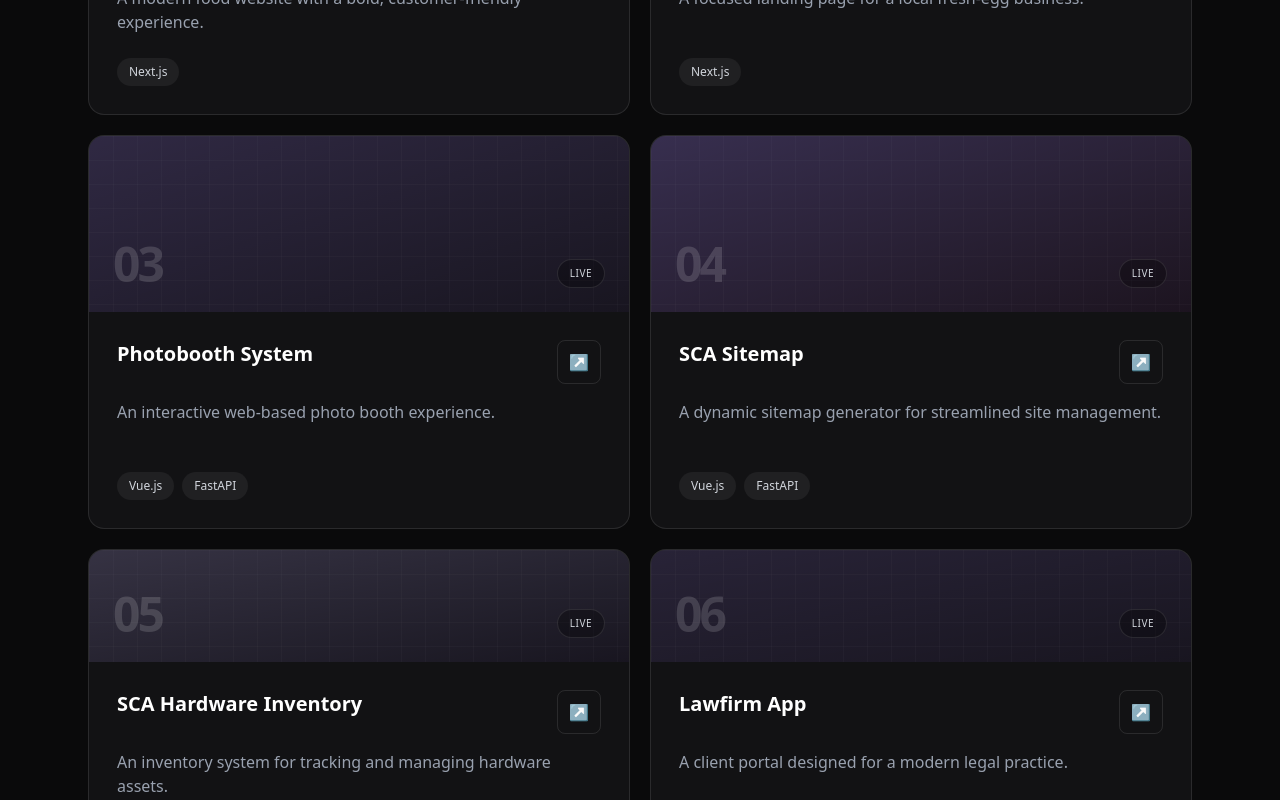
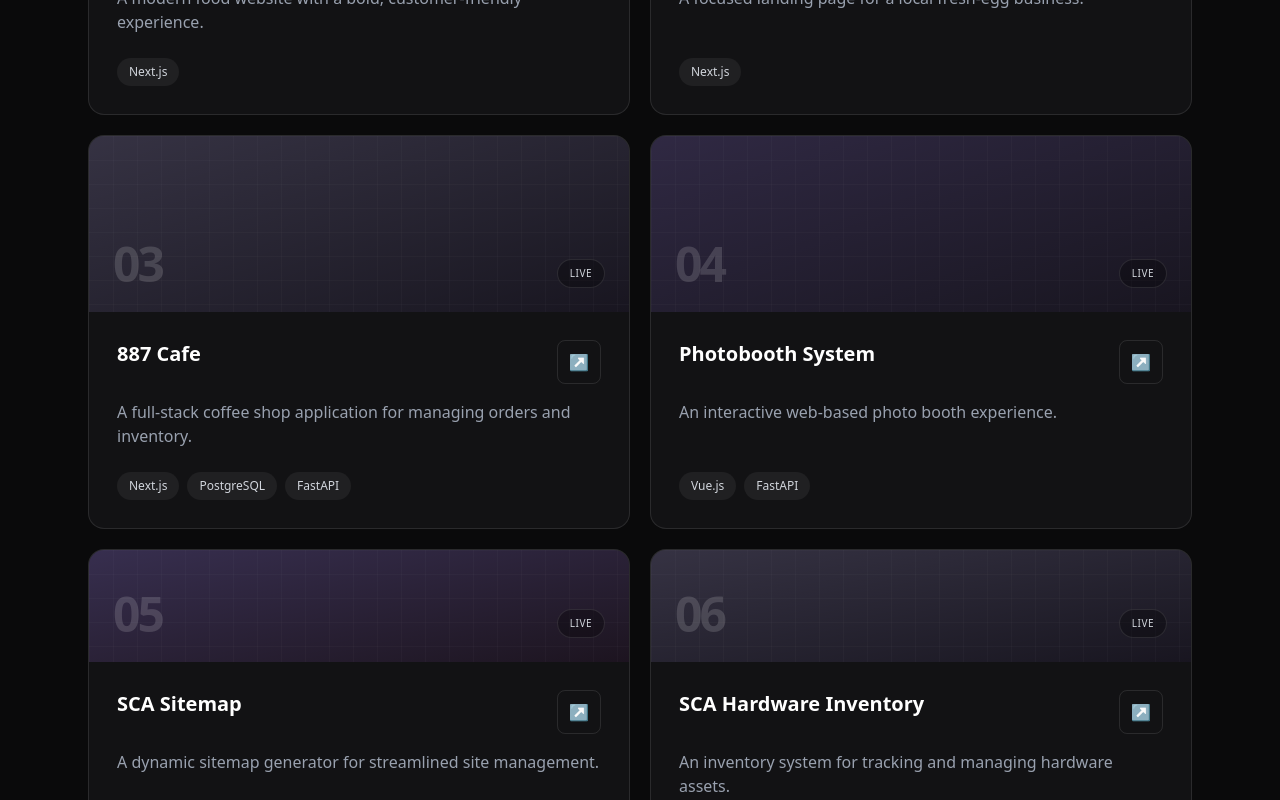
Before and after one commit to DevJomar2793/My-Portfolio-Next, a Next.js app in the folder frontend/: page / in a window 1280 px wide. Shown: the part 3180-3980 px from the top of the page. Built offline with nearby package versions, Linux system fonts and the light colour scheme.

Commit message:
feat: add 887 Cafe project and update Lawfirm App link in projects page

```diff
--- a/frontend/app/component/projects/page.tsx
+++ b/frontend/app/component/projects/page.tsx
@@ -27,6 +27,13 @@ const projects: Project[] = [
     accent: "from-violet-300/20 to-violet-500/5",
   },
   {
+    title: "887 Cafe",
+    tech: ["Next.js", "PostgreSQL", "FastAPI"],
+    desc: "A full-stack coffee shop application for managing orders and inventory.",
+    link: "887-cafe-next.vercel.app",
+    accent: "from-violet-300/20 to-violet-500/5",
+  },
+  {
     title: "Photobooth System",
     tech: ["Vue.js", "FastAPI"],
     desc: "An interactive web-based photo booth experience.",
@@ -51,7 +58,7 @@ const projects: Project[] = [
     title: "Lawfirm App",
     tech: ["Next.js"],
     desc: "A client portal designed for a modern legal practice.",
-    link: "https://lawfirm-app-olive.vercel.app",
+    link: "lawfirm-app-next.vercel.app",
     accent: "from-violet-400/15 to-violet-500/5",
   },
   {
```
